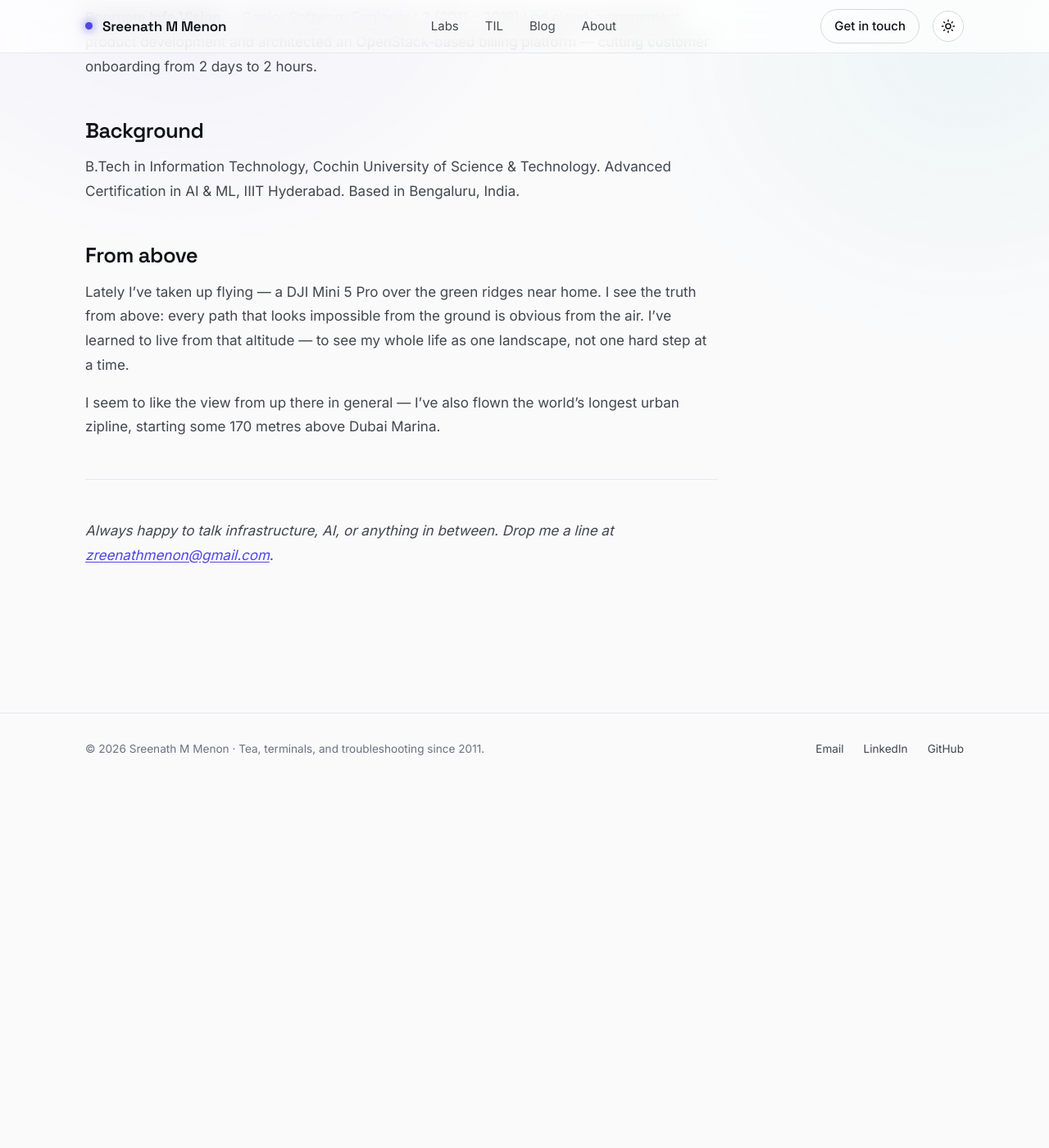
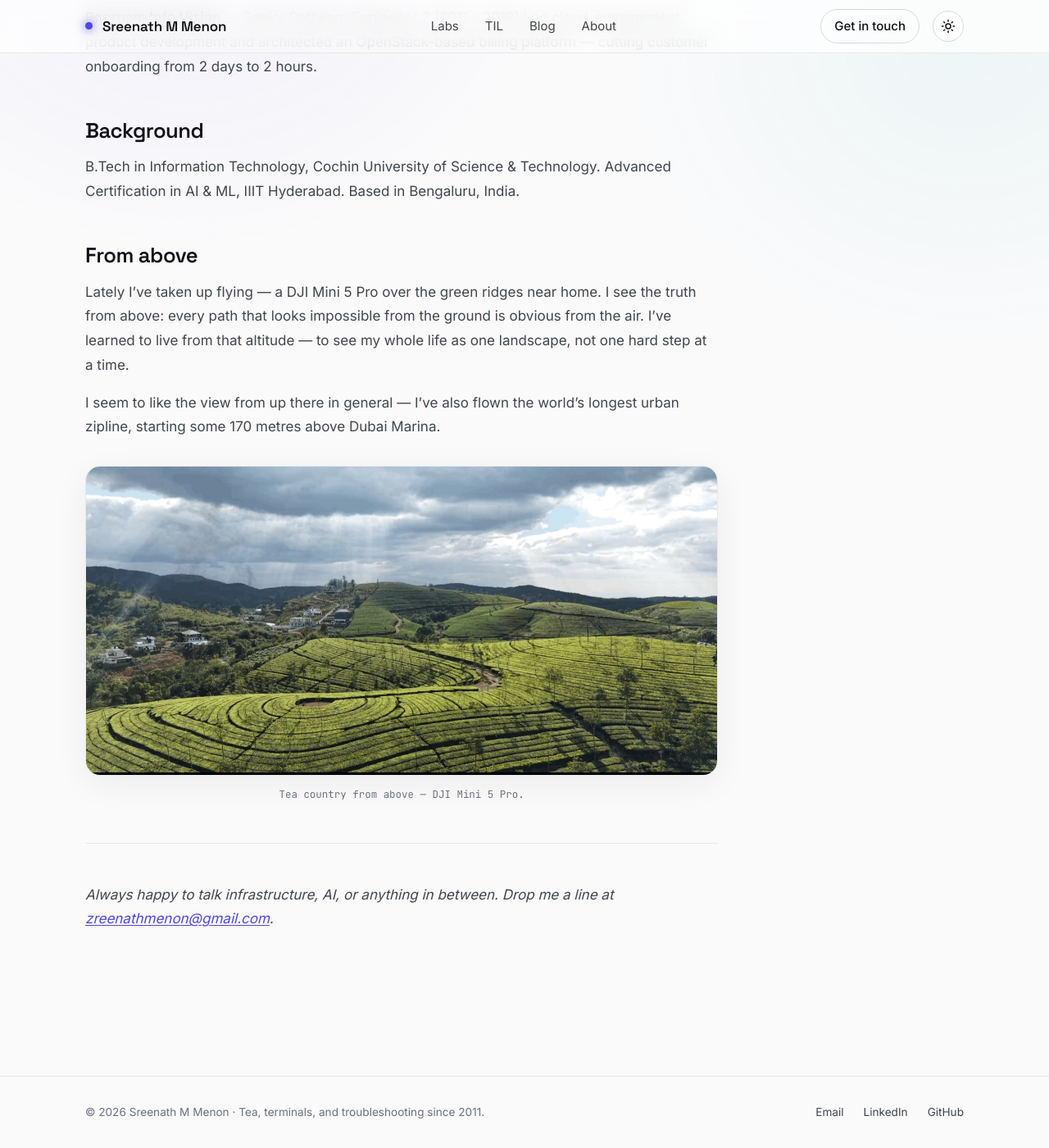
Before and after one commit to sreenathmmenon/sreenathmmenon.github.io, a Jekyll site: the page built from about.md, in a window 1280 px wide and 1400 px high, scrolled down 1018 px. Shown: the whole window at 82% size. Built offline with Jekyll 4.4.1, drawn with Linux system fonts in a browser that asks for light colours; before the commit the page ends 1974 px from its top, so only the background shows below that.

Commit message:
Add optimized drone tea-estate photo to About 'From above' section

```diff
--- a/about.md
+++ b/about.md
@@ -35,6 +35,11 @@ Lately I've taken up flying — a DJI Mini 5 Pro over the green ridges near home
 
 I seem to like the view from up there in general — I've also flown the world's longest urban zipline, starting some 170 metres above Dubai Marina.
 
+<figure class="photo">
+  <img src="{{ '/assets/images/drone-tea-estate.jpg' | relative_url }}" alt="Aerial view of terraced tea estates over green ridges, shot from a drone" width="1400" height="683" loading="lazy">
+  <figcaption>Tea country from above — DJI Mini 5 Pro.</figcaption>
+</figure>
+
 ---
 
 *Always happy to talk infrastructure, AI, or anything in between. Drop me a line at [{{ site.email }}](mailto:{{ site.email }}).*
--- a/assets/css/style.scss
+++ b/assets/css/style.scss
@@ -218,6 +218,11 @@ img{max-width:100%;}
 .prose img{border-radius:var(--r-md);border:1px solid var(--border);}
 .prose hr{border:0;border-top:1px solid var(--border);margin:var(--sp-8) 0;}
 
+/* full-width-ish photo figure (e.g. drone shot on About) */
+.photo{margin:var(--sp-6) 0;}
+.photo img{width:100%;height:auto;border-radius:var(--r-lg);border:1px solid var(--border);box-shadow:var(--glow);display:block;}
+.photo figcaption{font-family:var(--font-mono);font-size:.78rem;color:var(--text-3);margin-top:var(--sp-3);text-align:center;}
+
 /* content list (TIL / Blog index entries rendered in markdown) */
 .page .prose h2 a{text-decoration:none;color:var(--text);}
 .page .prose h2 a:hover{color:var(--accent);}
```
Also changed, not shown: assets/images/drone-tea-estate.jpg (added).
